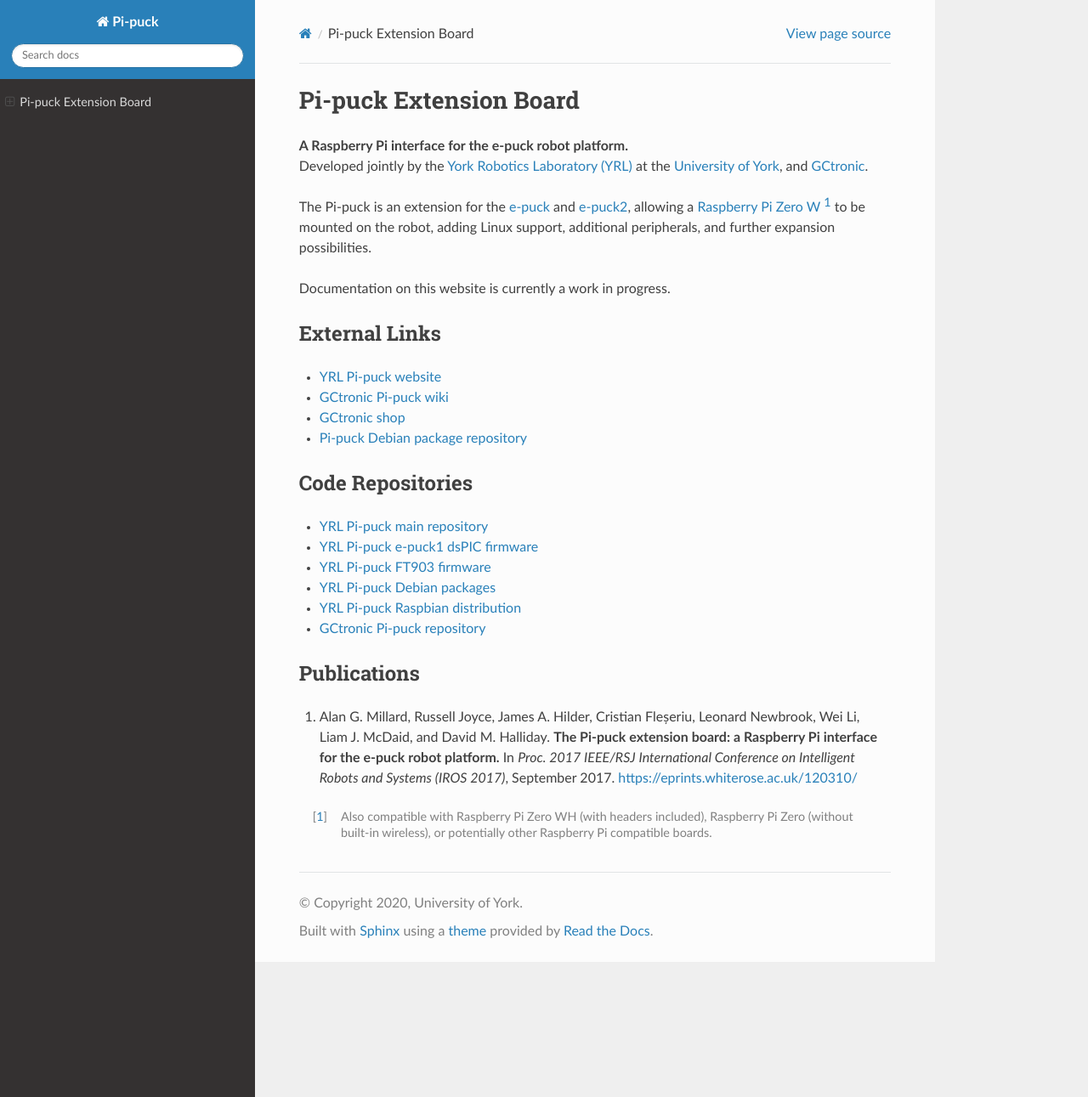
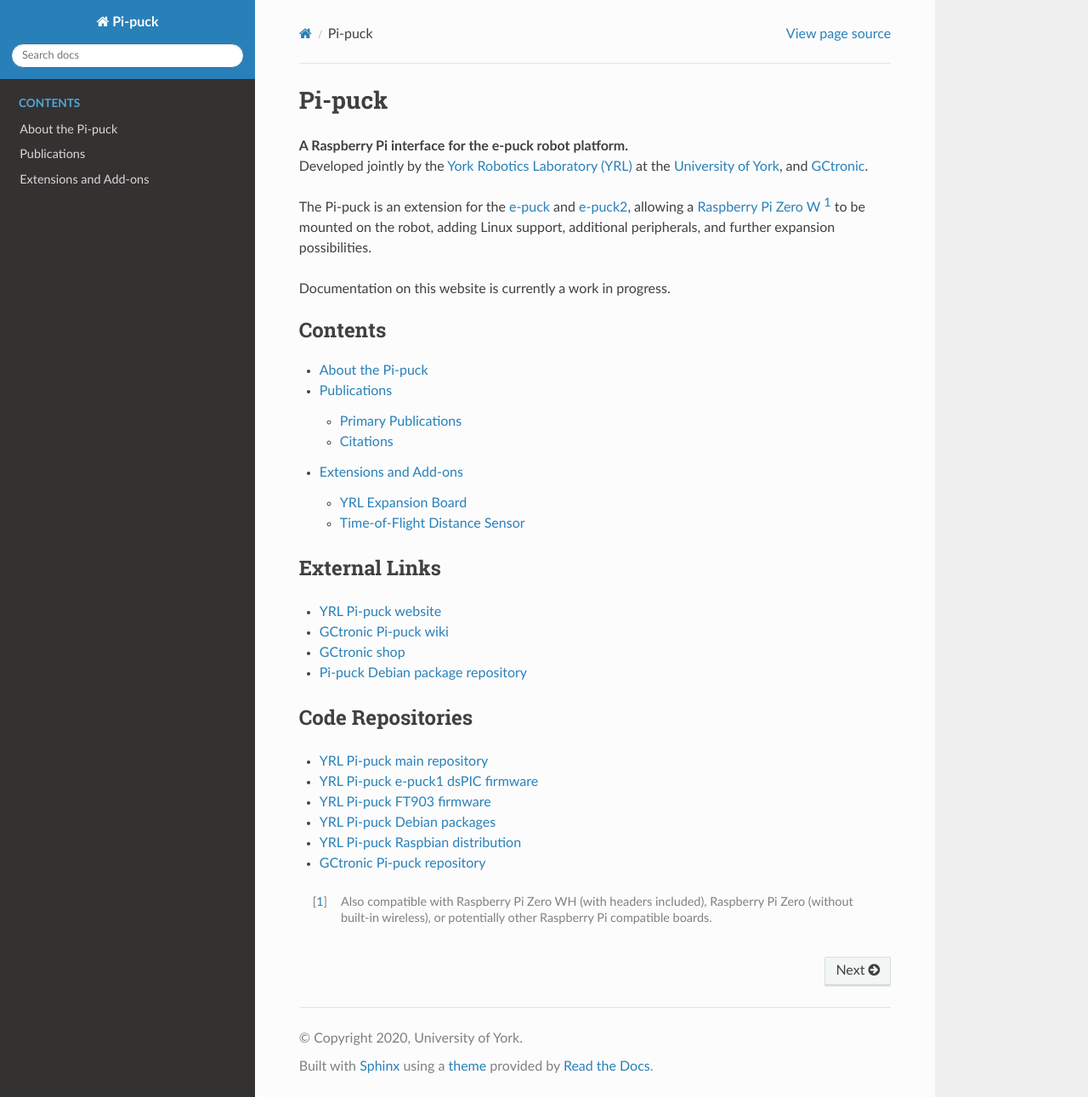
Before and after one commit to yorkrobotlab/pi-puck, a Sphinx documentation site: the page built from docs/index.rst, in a window 1280 px wide and 1291 px high. Shown: the whole window at 85% size. Built offline with Sphinx 7.4.7 and the Read the Docs theme 2.0.0, drawn with Linux system fonts in a browser that asks for light colours.

Commit message:
Documentation updates, including extensions and list of paper citations

```diff
--- a/README.md
+++ b/README.md
@@ -1,4 +1,4 @@
-# Supporting Files for the Pi-puck Extension Board
+# Supporting Files for the Pi-puck
 
 The Pi-puck is a [Raspberry Pi](https://www.raspberrypi.org) extension board for the [e-puck](https://www.gctronic.com/doc/index.php?title=E-Puck) and [e-puck2](https://www.gctronic.com/doc/index.php?title=e-puck2) robot platforms, designed and built as a collaboration between the [York Robotics Laboratory (YRL)](https://www.york.ac.uk/robot-lab/) at the [University of York](https://www.cs.york.ac.uk), and [GCtronic](https://www.gctronic.com).
 
--- /dev/null
+++ b/docs/extensions/index.rst
@@ -0,0 +1,16 @@
+Extensions and Add-ons
+======================
+
+This section documents various available extensions to the Pi-puck.
+
+
+YRL Expansion Board
+-------------------
+
+See https://github.com/yorkrobotlab/pi-puck-expansion-board.
+
+
+Time-of-Flight Distance Sensor
+------------------------------
+
+See https://github.com/yorkrobotlab/pi-puck-tof-sensor.
--- a/docs/index.rst
+++ b/docs/index.rst
@@ -1,10 +1,5 @@
-***********************
-Pi-puck Extension Board
-***********************
-
-.. toctree::
-   :maxdepth: 1
-   :caption: Contents:
+Pi-puck
+=======
 
 | **A Raspberry Pi interface for the e-puck robot platform.**
 | Developed jointly by the `York Robotics Laboratory (YRL)`_ at the `University of York`_, and `GCtronic`_.
@@ -13,6 +8,15 @@
 The Pi-puck is an extension for the `e-puck`_ and `e-puck2`_, allowing a `Raspberry Pi Zero W`_ [#]_ to be mounted on the robot, adding Linux support, additional peripherals, and further expansion possibilities.
 
 Documentation on this website is currently a work in progress.
+
+
+.. toctree::
+   :maxdepth: 2
+   :caption: Contents
+
+   about
+   publications
+   extensions/index
 
 
 External Links
@@ -35,12 +39,6 @@
 - `GCtronic Pi-puck repository <https://github.com/gctronic/Pi-puck>`_
 
 
-Publications
-------------
-
-1. Alan G. Millard, Russell Joyce, James A. Hilder, Cristian Fleșeriu, Leonard Newbrook, Wei Li, Liam J. McDaid, and David M. Halliday. **The Pi-puck extension board: a Raspberry Pi interface for the e-puck robot platform.** In *Proc. 2017 IEEE/RSJ International Conference on Intelligent Robots and Systems (IROS 2017)*, September 2017. https://eprints.whiterose.ac.uk/120310/
-
-
 
 .. [#] Also compatible with Raspberry Pi Zero WH (with headers included), Raspberry Pi Zero (without built-in wireless), or potentially other Raspberry Pi compatible boards.
 
```
Also changed, not shown: docs/about.rst (added, +20 -0 lines), docs/publications.rst (added, +43 -0 lines).
